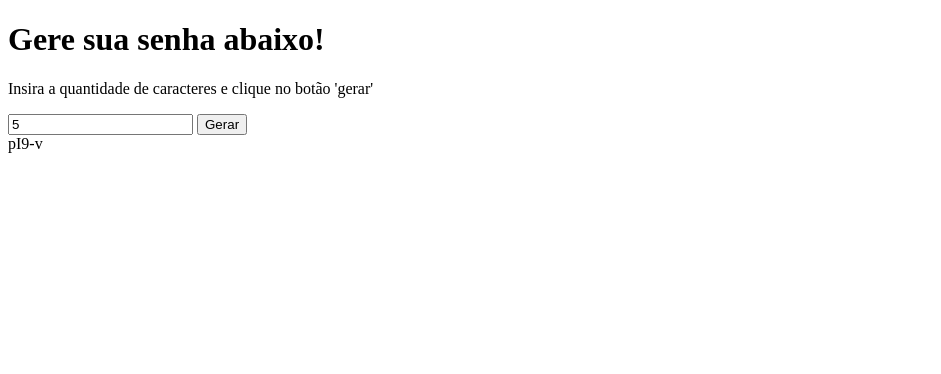
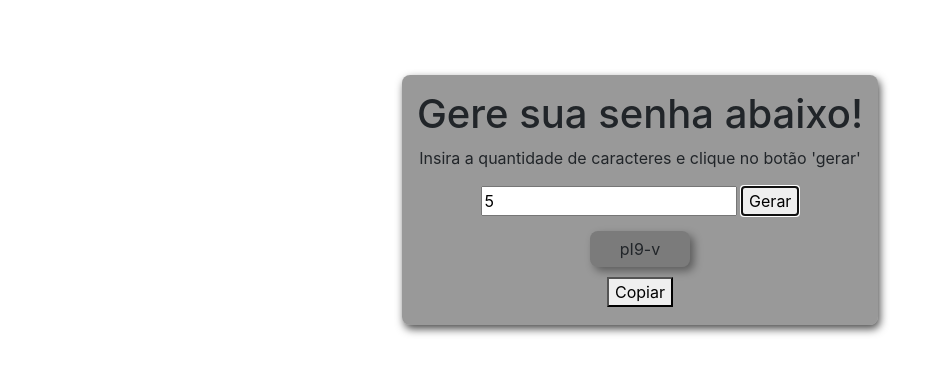
Before and after one commit to JonasLucas00/Password-Generator, a website: page index.html in a window 1280 px wide. Both pictures are taken after typing "5" into the empty fields and a click on the button "Gerar". Shown: the whole page, without its empty margins (0-941 px from the left). Drawn offline with nearby package versions, Linux system fonts and the light colour scheme.

Commit message:
Adciona estilização com bootstrap e CSS

```diff
--- a/app.js
+++ b/app.js
@@ -26,11 +26,34 @@ class GeneratePassword {
     }
 
     addContent(pass) {
-        let section1Div = document.querySelector('.section-1');
-        let passDiv = document.querySelector('.pass-div')
+        let copyBtnDiv = document.querySelector('.copy-btn-div');
+        let copyBtn = document.createElement('button');
+        let passwordText = document.querySelector('.password-text');
+        let oldBtn = document.querySelector('.copy-btn');
 
-        passDiv.textContent = pass;
-        section1Div.appendChild(passDiv)
+        if (oldBtn) {
+            oldBtn.remove()
+        }
+
+        passwordText.textContent = pass
+        passwordText.classList.add('password-text-style')
+        copyBtn.textContent = 'Copiar'
+        copyBtn.classList.add('copy-btn')
+        copyBtnDiv.appendChild(copyBtn)
+
+        copyBtn.addEventListener('click', () => {
+            let text = passwordText.textContent
+
+            navigator.clipboard.writeText(text)
+                .then(() => {
+                    alert("Senha copiada!");
+                })
+                .catch(err => {
+                    console.error("Erro ao copiar: ", err);
+                });
+
+        })
+
     }
 
     formEvent() {
@@ -42,10 +65,10 @@ class GeneratePassword {
             qntCaracteres = Number(qntCaracteres.value);
             let pass = this.generate(qntCaracteres)
             this.addContent(pass)
-            return console.log(pass)
+            return
+
         })
     }
 }
 
 let pass = new GeneratePassword()
-// console.log(pass.generate(12))
--- a/index.html
+++ b/index.html
@@ -5,6 +5,8 @@
     <meta charset="UTF-8">
     <meta name="viewport" content="width=device-width, initial-scale=1.0">
     <title>Document</title>
+    <link rel="stylesheet" href="https://cdn.jsdelivr.net/npm/bootstrap@4.4.1/dist/css/bootstrap.min.css">
+    <link rel="stylesheet" href="./src/CSS/style.css">
 </head>
 
 <body>
@@ -16,9 +18,12 @@
             <input type="number" placeholder="Qnt Caracteres" class="qnt-Caracteres">
             <button type="submit" class="generate-btn">Gerar</button>
         </form>
+
         <div class="pass-div">
+            <div class="password-text"></div>
+            <div class="copy-btn-div"></div>
+        </div>
 
-        </div>
     </div>
 
 </body>
--- /dev/null
+++ b/src/CSS/style.css
@@ -0,0 +1,41 @@
+body {
+    width: 100%;
+    height: 100vh;
+    display: flex;
+    justify-content: center;
+    align-items: center;
+    flex-direction: column;
+}
+
+.section-1 {
+    background-color: rgba(0, 0, 0, 0.4);
+    transform: translateY(-200px);
+    min-width: 300px;
+    min-height: 250px;
+    text-align: center;
+    padding: 15px;
+    border-radius: 8px;
+    box-shadow: 2px 4px 8px rgba(0, 0, 0, 0.7);
+}
+
+
+.copy-btn {
+    margin-top: 10px;
+}
+
+.pass-div {
+    display: flex;
+    flex-direction: column;
+    align-items: center;
+    justify-content: center;
+    margin-top: 15px;
+
+}
+
+.password-text-style {
+    background-color: rgba(0, 0, 0, 0.2);
+    min-width: 100px;
+    padding: 6px;
+    border-radius: 8px;
+    box-shadow: 4px 4px 8px rgba(0, 0, 0, 0.4);
+}
```
Also changed, not shown: package.json (added, +15 -0 lines), 2 other files.
